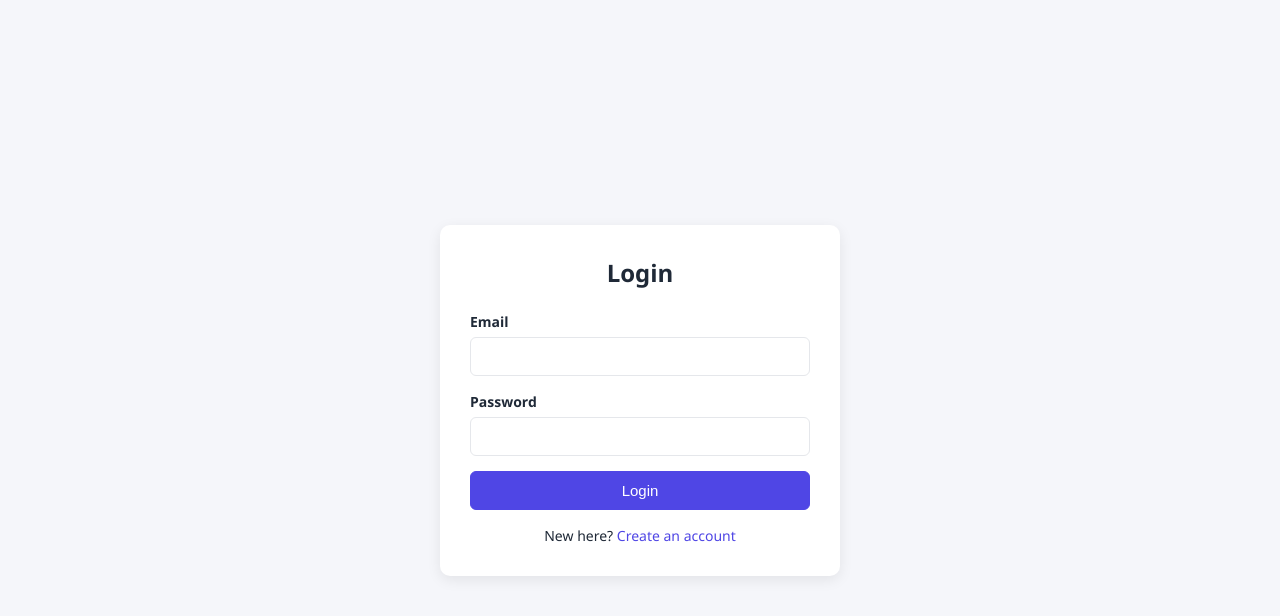
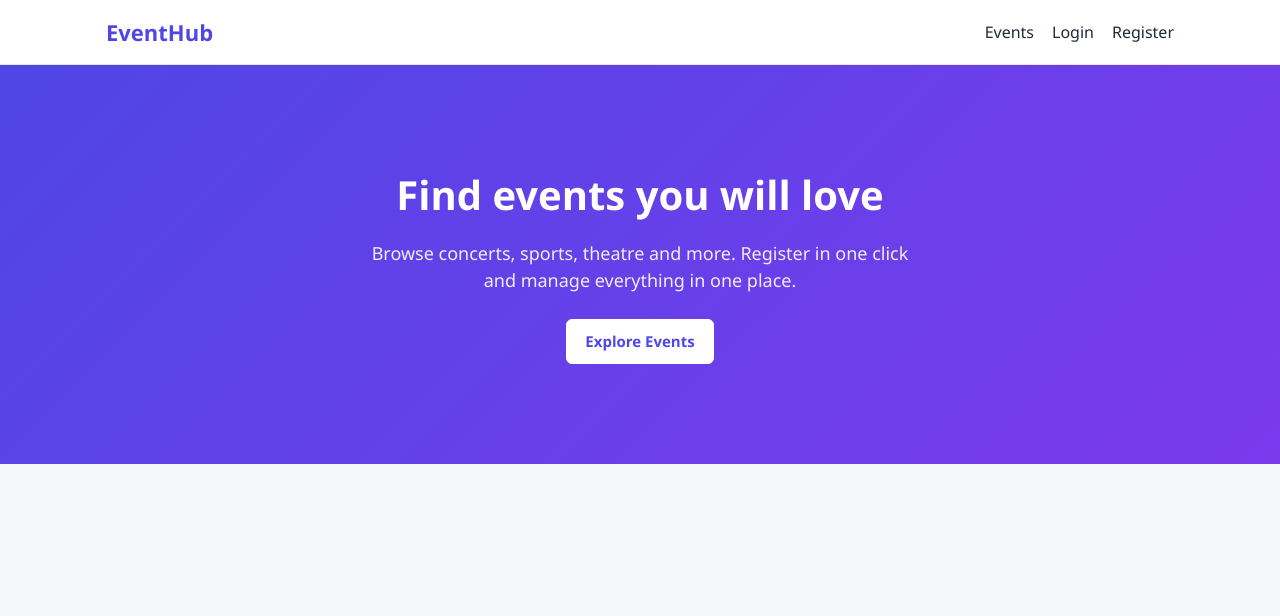
Before and after one commit to shahzaib12345-cloud/event_managment_web_2, a React (Vite) app: page / in a window 1280 px wide. Before the commit this address led to /login. Shown: the top 616 px of the page. Built offline with nearby package versions, Linux system fonts and the light colour scheme.

Commit message:
Add navbar, React Router routes and protected routes

```diff
--- a/src/App.jsx
+++ b/src/App.jsx
@@ -1,15 +1,33 @@
-import { Routes, Route, Navigate } from 'react-router-dom';
+import { Routes, Route } from 'react-router-dom';
+import Navbar from './components/Navbar';
+import ProtectedRoute from './components/ProtectedRoute';
+import Home from './pages/Home';
 import Login from './pages/Login';
 import Register from './pages/Register';
+import Events from './pages/Events';
+import MyEvents from './pages/MyEvents';
+import NotFound from './pages/NotFound';
 
 function App() {
   return (
-    <Routes>
-      <Route path="/" element={<Navigate to="/login" />} />
-      <Route path="/login" element={<Login />} />
-      <Route path="/register" element={<Register />} />
-      <Route path="/events" element={<h2 style={{ padding: 20 }}>Events coming soon</h2>} />
-    </Routes>
+    <>
+      <Navbar />
+      <Routes>
+        <Route path="/" element={<Home />} />
+        <Route path="/events" element={<Events />} />
+        <Route path="/login" element={<Login />} />
+        <Route path="/register" element={<Register />} />
+        <Route
+          path="/my-events"
+          element={
+            <ProtectedRoute>
+              <MyEvents />
+            </ProtectedRoute>
+          }
+        />
+        <Route path="*" element={<NotFound />} />
+      </Routes>
+    </>
   );
 }
 
--- /dev/null
+++ b/src/components/Navbar.jsx
@@ -0,0 +1,41 @@
+import { Link, NavLink, useNavigate } from 'react-router-dom';
+import { useDispatch, useSelector } from 'react-redux';
+import { logoutUser } from '../features/auth/authSlice';
+
+function Navbar() {
+  const user = useSelector((state) => state.auth.user);
+  const dispatch = useDispatch();
+  const navigate = useNavigate();
+
+  const handleLogout = () => {
+    dispatch(logoutUser());
+    navigate('/login');
+  };
+
+  return (
+    <nav className="navbar">
+      <div className="container nav-inner">
+        <Link to="/" className="logo">EventHub</Link>
+
+        <div className="nav-links">
+          <NavLink to="/events">Events</NavLink>
+
+          {user ? (
+            <>
+              <NavLink to="/my-events">My Events</NavLink>
+              <span className="nav-user">Hi, {user.name}</span>
+              <button className="btn btn-outline" onClick={handleLogout}>Logout</button>
+            </>
+          ) : (
+            <>
+              <NavLink to="/login">Login</NavLink>
+              <NavLink to="/register">Register</NavLink>
+            </>
+          )}
+        </div>
+      </div>
+    </nav>
+  );
+}
+
+export default Navbar;
--- /dev/null
+++ b/src/components/ProtectedRoute.jsx
@@ -0,0 +1,16 @@
+import { Navigate, useLocation } from 'react-router-dom';
+import { useSelector } from 'react-redux';
+
+function ProtectedRoute({ children }) {
+  const user = useSelector((state) => state.auth.user);
+  const location = useLocation();
+
+  if (!user) {
+    // send to login and remember where the user wanted to go
+    return <Navigate to="/login" state={{ from: location }} replace />;
+  }
+
+  return children;
+}
+
+export default ProtectedRoute;
--- a/src/index.css
+++ b/src/index.css
@@ -87,3 +87,34 @@ img { max-width: 100%; display: block; }
 }
 .full-width { width: 100%; }
 .auth-switch { margin-top: 15px; text-align: center; font-size: 14px; }
+
+
+
+
+
+/* ---------- Navbar ---------- */
+.navbar { background: #fff; border-bottom: 1px solid var(--border); position: sticky; top: 0; z-index: 10; }
+.nav-inner { display: flex; align-items: center; justify-content: space-between; height: 64px; }
+.logo { font-size: 22px; font-weight: 700; color: var(--primary); }
+.nav-links { display: flex; align-items: center; gap: 18px; }
+.nav-links a { color: var(--text); font-weight: 500; }
+.nav-links a.active { color: var(--primary); }
+.nav-user { color: var(--muted); font-size: 14px; }
+
+/* ---------- Layout ---------- */
+.page { padding-top: 30px; padding-bottom: 40px; }
+.page-title { margin-bottom: 20px; }
+.center-text { text-align: center; }
+.auth-page { min-height: calc(100vh - 64px); }
+
+/* ---------- Home ---------- */
+.hero {
+  background: linear-gradient(135deg, #4f46e5, #7c3aed);
+  color: #fff;
+  padding: 100px 0;
+  text-align: center;
+}
+.hero h1 { font-size: 40px; margin-bottom: 15px; }
+.hero p { max-width: 560px; margin: 0 auto 25px; font-size: 18px; opacity: 0.9; }
+.hero-btn { background: #fff; color: var(--primary); border-color: #fff; font-weight: 600; }
+.hero-btn:hover { background: #eef2ff; }
--- /dev/null
+++ b/src/pages/Events.jsx
@@ -0,0 +1,10 @@
+function Events() {
+  return (
+    <div className="container page">
+      <h1 className="page-title">Events</h1>
+      <p>Events will appear here.</p>
+    </div>
+  );
+}
+
+export default Events;
--- /dev/null
+++ b/src/pages/Home.jsx
@@ -0,0 +1,15 @@
+import { Link } from 'react-router-dom';
+
+function Home() {
+  return (
+    <div className="hero">
+      <div className="container">
+        <h1>Find events you will love</h1>
+        <p>Browse concerts, sports, theatre and more. Register in one click and manage everything in one place.</p>
+        <Link to="/events" className="btn hero-btn">Explore Events</Link>
+      </div>
+    </div>
+  );
+}
+
+export default Home;
--- /dev/null
+++ b/src/pages/MyEvents.jsx
@@ -0,0 +1,10 @@
+function MyEvents() {
+  return (
+    <div className="container page">
+      <h1 className="page-title">My Events</h1>
+      <p>Your registered events will appear here.</p>
+    </div>
+  );
+}
+
+export default MyEvents;
--- /dev/null
+++ b/src/pages/NotFound.jsx
@@ -0,0 +1,13 @@
+import { Link } from 'react-router-dom';
+
+function NotFound() {
+  return (
+    <div className="container page center-text">
+      <h1>404</h1>
+      <p>Sorry, this page does not exist.</p>
+      <Link to="/" className="btn" style={{ marginTop: 15 }}>Go Home</Link>
+    </div>
+  );
+}
+
+export default NotFound;
```
